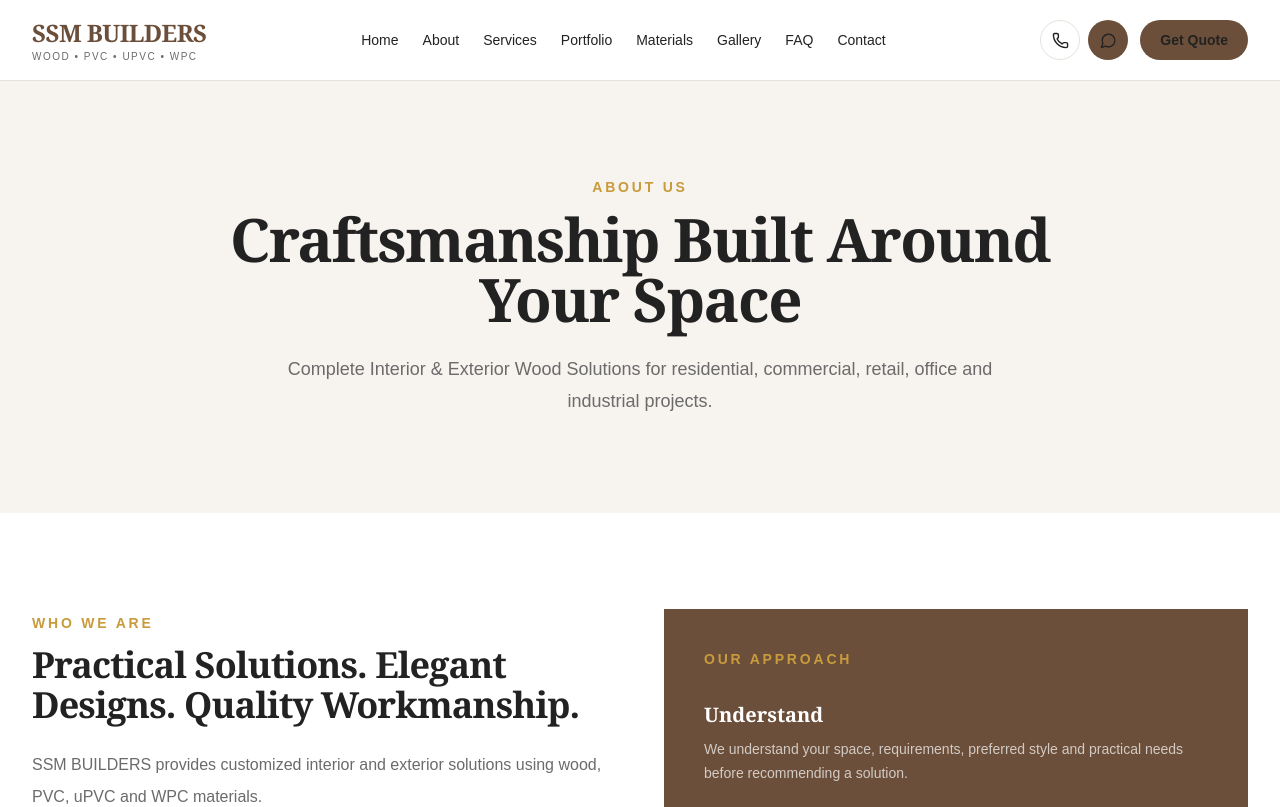
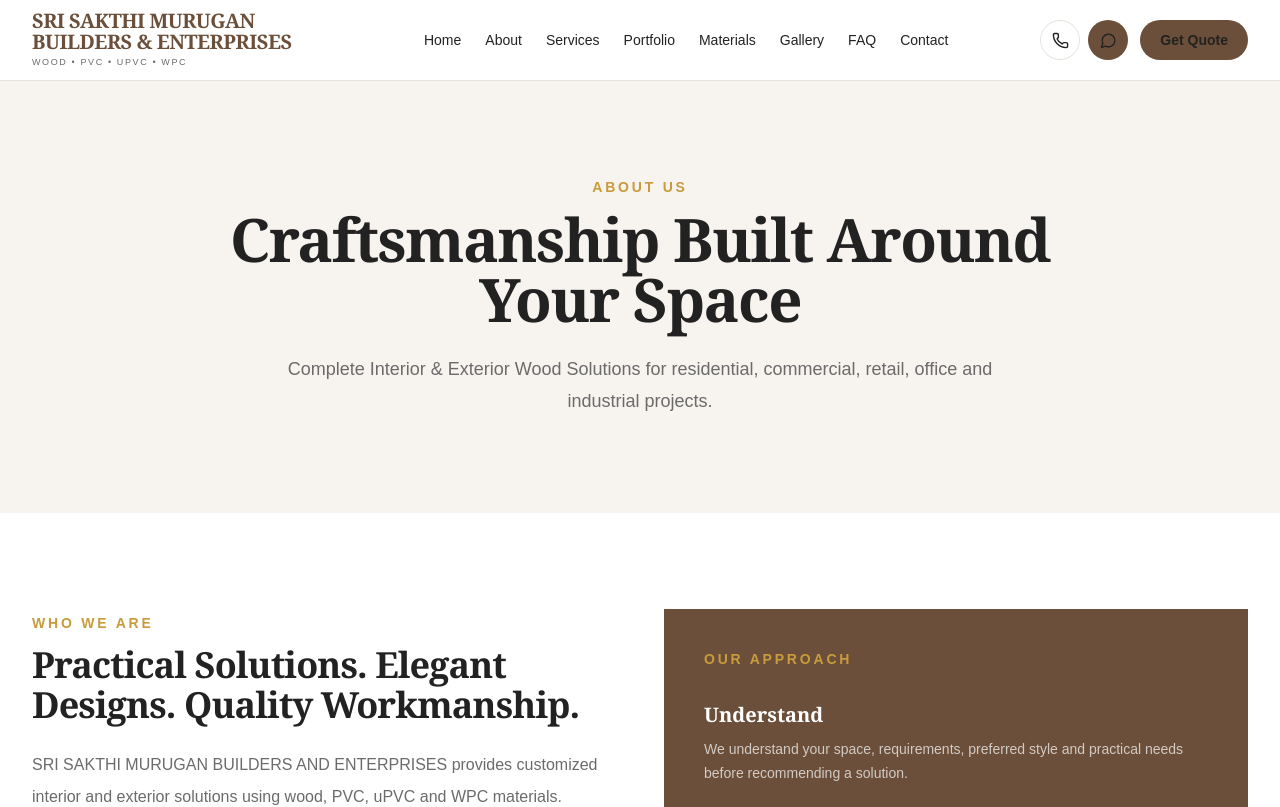
Before and after one commit to kam-rep/SSM_Pondicherry, a Next.js app: page /about in a window 1280 px wide. Shown: the top 807 px of the page. Built offline with nearby package versions, Linux system fonts and the light colour scheme.

Commit message:
navbar page

```diff
--- a/src/components/navigation/Navbar.tsx
+++ b/src/components/navigation/Navbar.tsx
@@ -18,14 +18,20 @@ export default function Navbar() {
         <Link
           href="/"
           onClick={() => setIsOpen(false)}
-          className="flex items-center"
+          className="flex min-w-0 items-center"
         >
-          <div>
-            <p className="font-serif text-xl font-bold tracking-tight text-[var(--color-primary)] sm:text-2xl">
-              {business.name}
-            </p>
+          <div className="w-[300px] max-w-[300px]">
+            <div className="font-serif text-[18px] font-semibold leading-[1.05] tracking-tight text-[var(--color-primary)] sm:text-[20px]">
+              <span className="block">
+                {business.name.split(" BUILDERS")[0]}
+              </span>
 
-            <p className="hidden text-[10px] font-medium uppercase tracking-[0.15em] text-[var(--color-text-muted)] sm:block">
+              <span className="block">
+                BUILDERS &amp; ENTERPRISES
+              </span>
+            </div>
+
+            <p className="mt-1 text-[9px] font-medium uppercase tracking-[0.18em] text-[var(--color-text-muted)]">
               Wood • PVC • uPVC • WPC
             </p>
           </div>
--- a/src/config/business.ts
+++ b/src/config/business.ts
@@ -1,5 +1,5 @@
 export const business = {
-  name: "SSM BUILDERS",
+  name: "SRI SAKTHI MURUGAN BUILDERS AND ENTERPRISES",
 
   tagline:
     "Designing Elegant Spaces with Premium Wood, PVC, uPVC & WPC Solutions",
```
